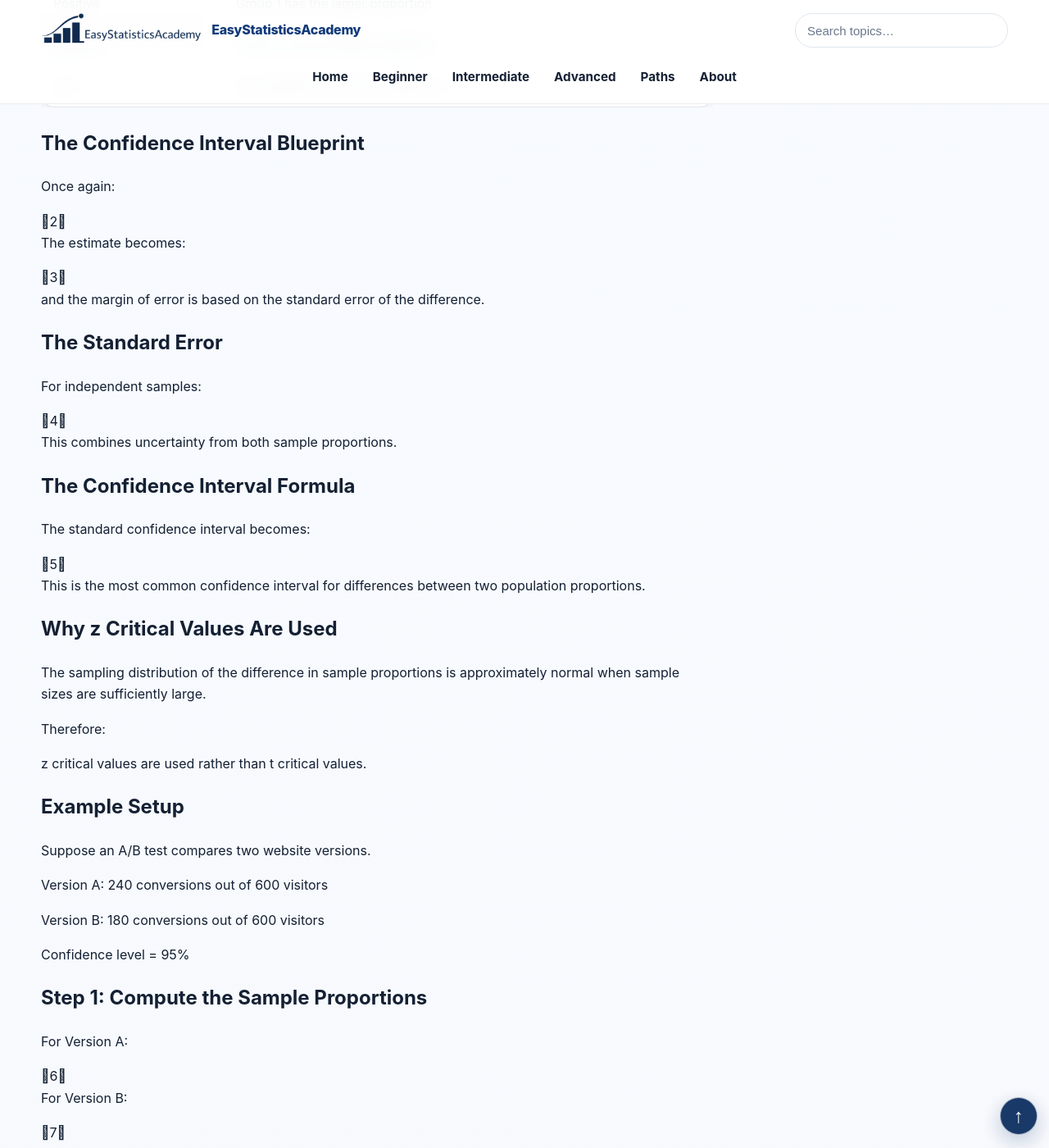
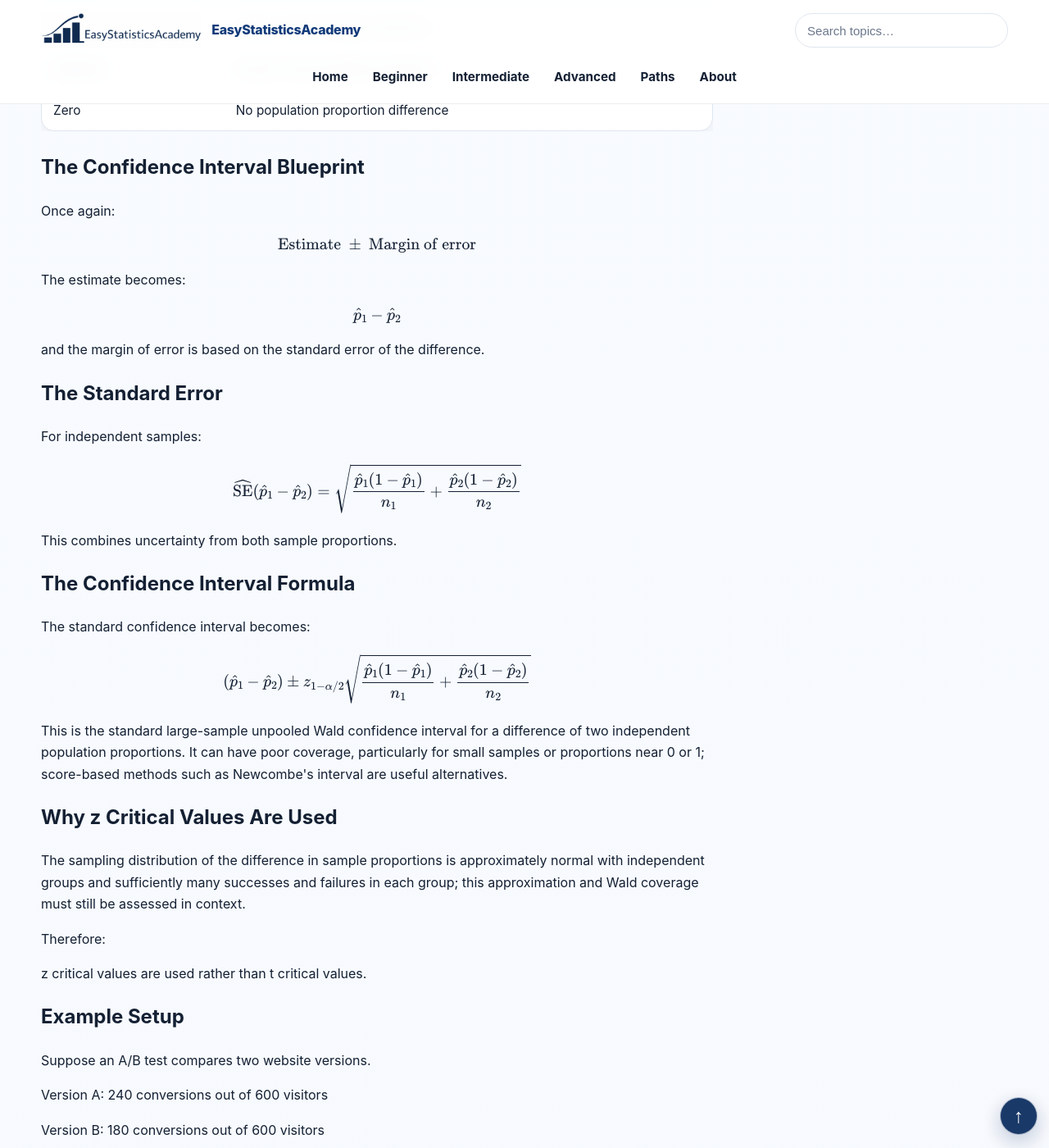
Before and after one commit to ammar-homaida-statistics/easystatisticsacademy, a Jekyll site: the page built from inference/confidence-intervals/ci-for-difference-of-proportions/index.md, in a window 1280 px wide and 1400 px high, scrolled down 1507 px. Shown: the whole window at 82% size. Built offline with Jekyll 4.4.1, drawn with Linux system fonts in a browser that asks for light colours; some of the changed text lies outside the part shown.

Commit message:
Restore 14 proportion CI formulas and qualify Wald coverage

```diff
--- a/inference/confidence-intervals/ci-for-difference-of-proportions/index.md
+++ b/inference/confidence-intervals/ci-for-difference-of-proportions/index.md
@@ -122,7 +122,9 @@ sidebar: false
       The parameter of interest is:
     </p>
 
-    0
+    \[
+p_1-p_2
+\]
 
     <p>
       which represents the true difference between the two population proportions.
@@ -134,7 +136,9 @@ sidebar: false
       We estimate the population difference using:
     </p>
 
-    1
+    \[
+\hat p_1-\hat p_2
+\]
 
     <p>
       where each sample proportion is calculated separately from its own sample.
@@ -182,13 +186,17 @@ sidebar: false
       Once again:
     </p>
 
-    2
+    \[
+\text{Estimate}\ \pm\ \text{Margin of error}
+\]
 
     <p>
       The estimate becomes:
     </p>
 
-    3
+    \[
+\hat p_1-\hat p_2
+\]
 
     <p>
       and the margin of error is based on the standard error of the difference.
@@ -200,7 +208,9 @@ sidebar: false
       For independent samples:
     </p>
 
-    4
+    \[
+\widehat{\operatorname{SE}}(\hat p_1-\hat p_2)=\sqrt{\frac{\hat p_1(1-\hat p_1)}{n_1}+\frac{\hat p_2(1-\hat p_2)}{n_2}}
+\]
 
     <p>
       This combines uncertainty from both sample proportions.
@@ -212,16 +222,18 @@ sidebar: false
       The standard confidence interval becomes:
     </p>
 
-    5
+    \[
+(\hat p_1-\hat p_2)\pm z_{1-\alpha/2}\sqrt{\frac{\hat p_1(1-\hat p_1)}{n_1}+\frac{\hat p_2(1-\hat p_2)}{n_2}}
+\]
 
     <p>
-      This is the most common confidence interval for differences between two population proportions.
+      This is the standard large-sample unpooled Wald confidence interval for a difference of two independent population proportions. It can have poor coverage, particularly for small samples or proportions near 0 or 1; score-based methods such as Newcombe's interval are useful alternatives.
     </p>
 
     <h2>Why z Critical Values Are Used</h2>
 
     <p>
-      The sampling distribution of the difference in sample proportions is approximately normal when sample sizes are sufficiently large.
+      The sampling distribution of the difference in sample proportions is approximately normal with independent groups and sufficiently many successes and failures in each group; this approximation and Wald coverage must still be assessed in context.
     </p>
 
     <p>
@@ -264,13 +276,17 @@ sidebar: false
       For Version A:
     </p>
 
-    6
+    \[
+\hat p_1=\frac{240}{600}=0.40
+\]
 
     <p>
       For Version B:
     </p>
 
-    7
+    \[
+\hat p_2=\frac{180}{600}=0.30
+\]
 
     <h2>Step 2: Compute the Estimated Difference</h2>
 
@@ -278,7 +294,9 @@ sidebar: false
       Difference:
     </p>
 
-    8
+    \[
+\hat p_1-\hat p_2=0.40-0.30=0.10
+\]
 
     <p>
       The sample suggests a 10 percentage-point advantage for Version A.
@@ -290,13 +308,17 @@ sidebar: false
       Using:
     </p>
 
-    9
+    \[
+\widehat{\operatorname{SE}}=\sqrt{\frac{0.40(0.60)}{600}+\frac{0.30(0.70)}{600}}
+\]
 
     <p>
       gives approximately:
     </p>
 
-    10
+    \[
+\widehat{\operatorname{SE}}=\sqrt{0.00075}\approx0.0273861
+\]
 
     <h2>Step 4: Compute the Margin of Error</h2>
 
@@ -316,7 +338,9 @@ sidebar: false
       Therefore:
     </p>
 
-    11
+    \[
+\operatorname{ME}=1.96(0.0273861)\approx0.053676
+\]
 
     <h2>Step 5: Construct the Interval</h2>
 
@@ -324,7 +348,9 @@ sidebar: false
       Therefore:
     </p>
 
-    12
+    \[
+0.10\pm0.053676\approx(0.046324,\ 0.153676)
+\]
 
     <p>
       yielding:
@@ -344,7 +370,9 @@ sidebar: false
       Plausible values for:
     </p>
 
-    13
+    \[
+p_1-p_2
+\]
 
     <p>
       range from approximately:
@@ -359,7 +387,7 @@ sidebar: false
     </div>
 
     <p>
-      The data suggest Version A's conversion rate exceeds Version B's by somewhere between about 5 and 15 percentage points.
+      Under the independent-sample conditions and with a large-sample Wald procedure, the data suggest that Version A's population conversion rate exceeds Version B's by roughly 4.6 to 15.4 percentage points.
     </p>
 
     <h2>The Importance of Zero</h2>
@@ -433,7 +461,7 @@ sidebar: false
 
     <ul class="bullets">
 
-      <li>Random sampling or random assignment</li>
+      <li>Random sampling for population inference; random assignment for a randomized experiment (assignment alone does not ensure population representativeness)</li>
 
       <li>Independent observations within each group</li>
 
```
